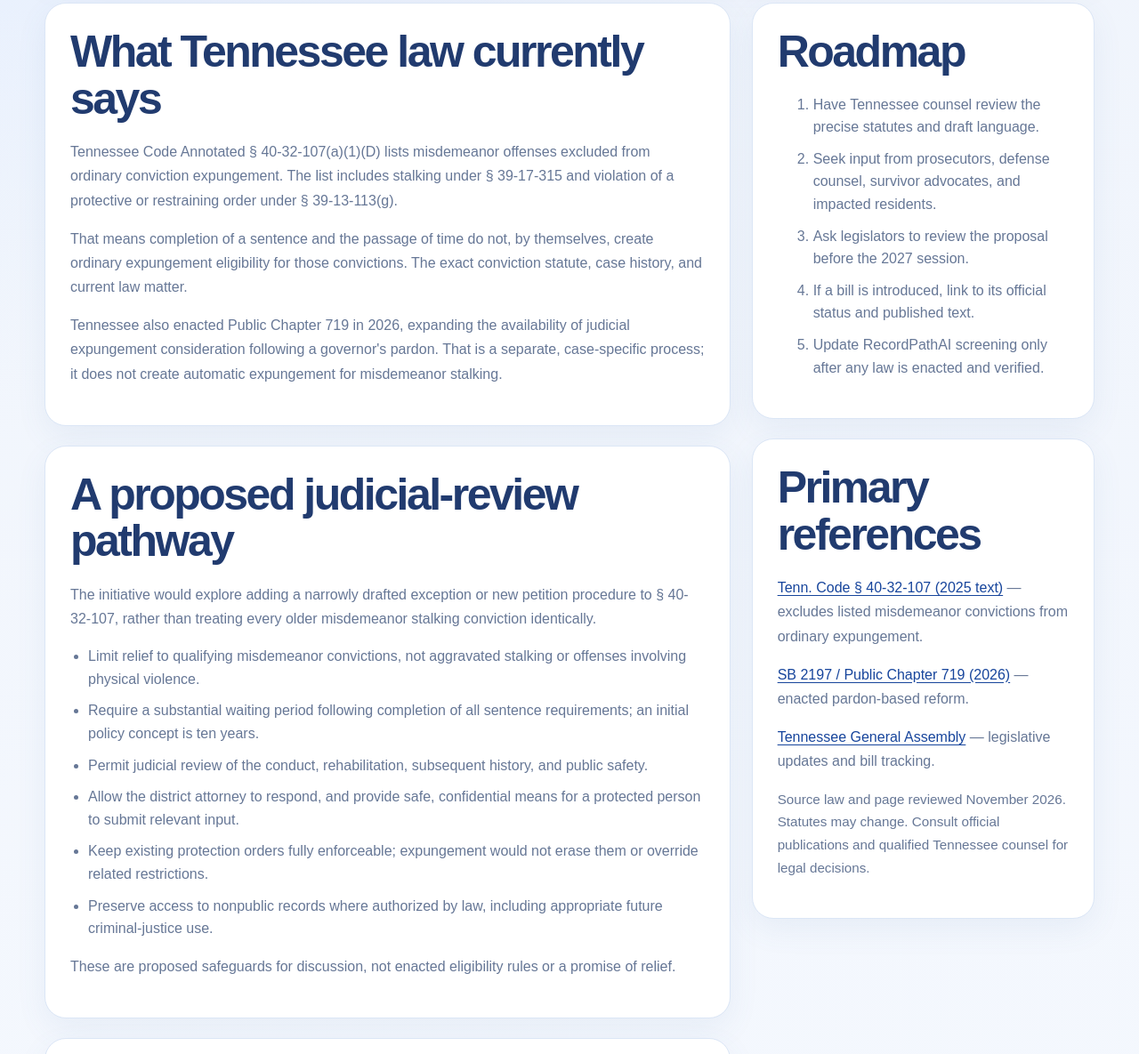
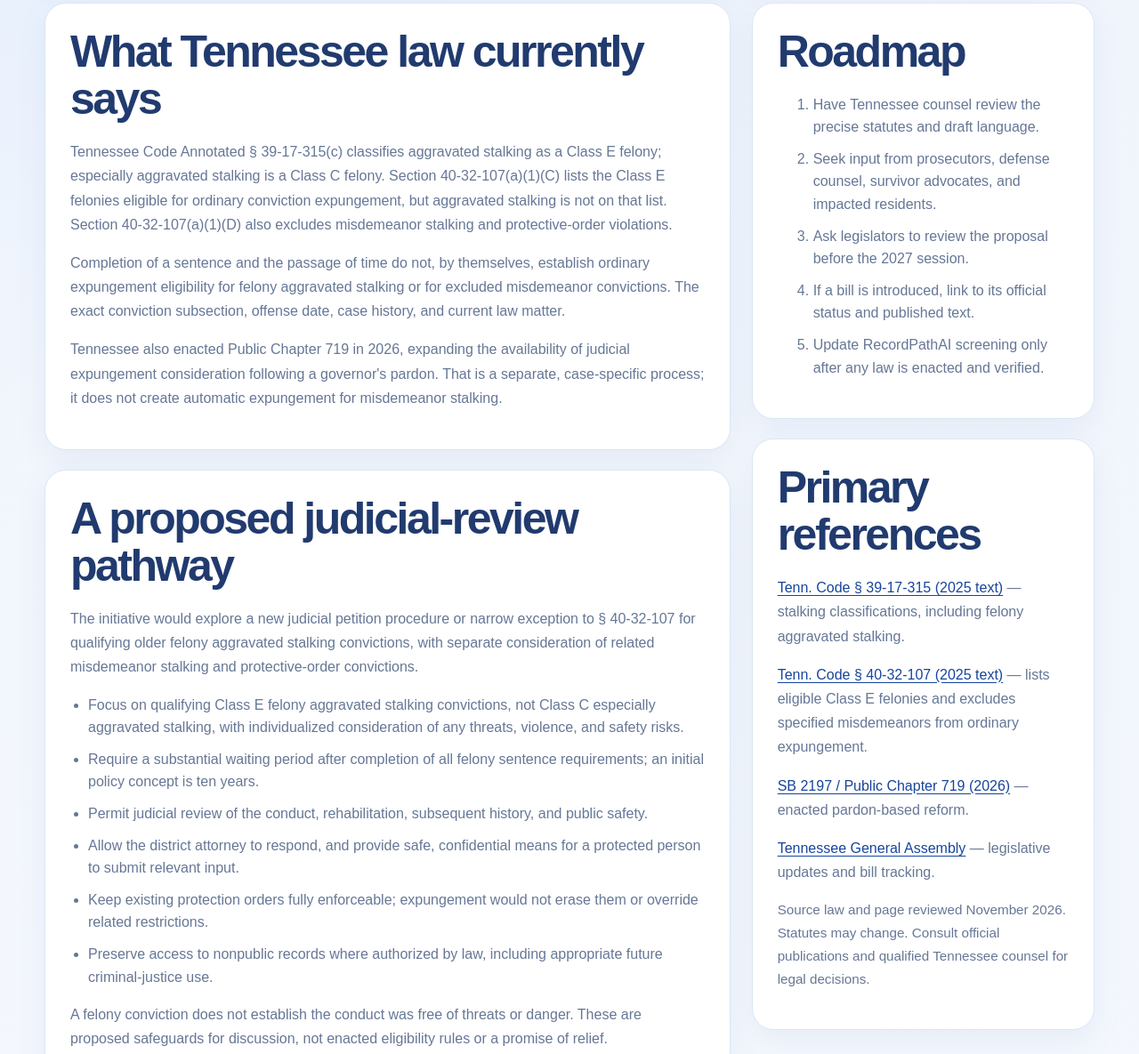
Before and after one commit to clearmyrecord/recordpathai-website, a plain HTML site: page tennessee-second-chance.html in a window 1280 px wide. Shown: the part 855-2040 px from the top of the page at 89% size. Drawn offline with Linux system fonts and the light colour scheme.

Commit message:
Refocus Tennessee Second Chance draft on felony aggravated stalking

```diff
--- a/tennessee-second-chance.html
+++ b/tennessee-second-chance.html
@@ -3,7 +3,7 @@
 <head>
 <meta charset="utf-8"><meta name="viewport" content="width=device-width,initial-scale=1">
 <title>Tennessee Second Chance Initiative | RecordPathAI</title>
-<meta name="description" content="Learn about Tennessee's misdemeanor stalking expungement exclusion, the 2026 pardon pathway, and a proposed court-reviewed second-chance reform.">
+<meta name="description" content="Learn about Tennessee's stalking conviction expungement restrictions, including Class E felony aggravated stalking, the 2026 pardon pathway, and a proposed court-reviewed second-chance reform.">
 <link rel="canonical" href="https://recordpathai.com/tennessee-second-chance.html">
 <link rel="stylesheet" href="css/styles.css">
 <style>
@@ -31,29 +31,29 @@
 <section class="page-hero"><div class="container"><div class="hero-card">
 <p class="tn-kicker">RecordPathAI • Legislative education initiative</p>
 <h1 class="page-title">Tennessee Second Chance Initiative</h1>
-<p class="page-subtitle">Exploring a carefully limited, court-reviewed expungement pathway for older misdemeanor stalking convictions while preserving protections for survivors and public safety.</p>
+<p class="page-subtitle">Exploring a carefully limited, court-reviewed expungement pathway for qualifying older felony aggravated stalking convictions, while preserving protections for survivors and public safety.</p>
 <p class="tn-state">Proposal status: Policy concept only. No bill has been introduced or enacted through this initiative.</p>
 <div class="conversion-actions"><a class="btn conversion-primary" href="#proposal">Read the proposal</a><a class="conversion-text-link" href="#current-law">Understand current law</a></div>
 </div></div></section>
 <section class="page-section"><div class="container"><div class="tn-layout">
 <div>
 <article class="tn-panel" id="current-law"><h2>What Tennessee law currently says</h2>
-<p>Tennessee Code Annotated § 40-32-107(a)(1)(D) lists misdemeanor offenses excluded from ordinary conviction expungement. The list includes stalking under § 39-17-315 and violation of a protective or restraining order under § 39-13-113(g).</p>
-<p>That means completion of a sentence and the passage of time do not, by themselves, create ordinary expungement eligibility for those convictions. The exact conviction statute, case history, and current law matter.</p>
+<p>Tennessee Code Annotated § 39-17-315(c) classifies aggravated stalking as a Class E felony; especially aggravated stalking is a Class C felony. Section 40-32-107(a)(1)(C) lists the Class E felonies eligible for ordinary conviction expungement, but aggravated stalking is not on that list. Section 40-32-107(a)(1)(D) also excludes misdemeanor stalking and protective-order violations.</p>
+<p>Completion of a sentence and the passage of time do not, by themselves, establish ordinary expungement eligibility for felony aggravated stalking or for excluded misdemeanor convictions. The exact conviction subsection, offense date, case history, and current law matter.</p>
 <p>Tennessee also enacted Public Chapter 719 in 2026, expanding the availability of judicial expungement consideration following a governor's pardon. That is a separate, case-specific process; it does not create automatic expungement for misdemeanor stalking.</p></article>
 <article class="tn-panel" id="proposal"><h2>A proposed judicial-review pathway</h2>
-<p>The initiative would explore adding a narrowly drafted exception or new petition procedure to § 40-32-107, rather than treating every older misdemeanor stalking conviction identically.</p>
+<p>The initiative would explore a new judicial petition procedure or narrow exception to § 40-32-107 for qualifying older felony aggravated stalking convictions, with separate consideration of related misdemeanor stalking and protective-order convictions.</p>
 <ul>
-<li>Limit relief to qualifying misdemeanor convictions, not aggravated stalking or offenses involving physical violence.</li>
-<li>Require a substantial waiting period following completion of all sentence requirements; an initial policy concept is ten years.</li>
+<li>Focus on qualifying Class E felony aggravated stalking convictions, not Class C especially aggravated stalking, with individualized consideration of any threats, violence, and safety risks.</li>
+<li>Require a substantial waiting period after completion of all felony sentence requirements; an initial policy concept is ten years.</li>
 <li>Permit judicial review of the conduct, rehabilitation, subsequent history, and public safety.</li>
 <li>Allow the district attorney to respond, and provide safe, confidential means for a protected person to submit relevant input.</li>
 <li>Keep existing protection orders fully enforceable; expungement would not erase them or override related restrictions.</li>
 <li>Preserve access to nonpublic records where authorized by law, including appropriate future criminal-justice use.</li>
 </ul>
-<p>These are proposed safeguards for discussion, not enacted eligibility rules or a promise of relief.</p></article>
+<p>A felony conviction does not establish the conduct was free of threats or danger. These are proposed safeguards for discussion, not enacted eligibility rules or a promise of relief.</p></article>
 <article class="tn-panel"><h2>How RecordPathAI fits</h2>
-<p>RecordPathAI can provide public legal information, distinguish current eligibility from proposed future reforms, explain official court processes, and direct people to appropriate legal help. A future Tennessee-specific screening workflow would need verified rules and testing before any automated eligibility determination or packet offering.</p>
+<p>RecordPathAI can provide public legal information, distinguish current eligibility from proposed future reforms, explain official court processes, and direct people to appropriate legal help. A future Tennessee-specific screening workflow would need verified rules and testing before any automated eligibility determination or packet offering. The product must never misclassify felony aggravated stalking as a misdemeanor.</p>
 <p>We will not label someone eligible merely because they might qualify under a future law. Sensitive case records and protected-person information should not be collected through this public policy page.</p></article>
 <article class="tn-panel"><h2>Common questions</h2>
 <h3>Can someone file under this proposal now?</h3><p>No. The proposed judicial-review pathway would require legislation. Existing expungement, pardon, and other possible relief should be assessed under current law.</p>
@@ -64,7 +64,8 @@
 <div class="tn-panel"><h2>Roadmap</h2>
 <ol><li>Have Tennessee counsel review the precise statutes and draft language.</li><li>Seek input from prosecutors, defense counsel, survivor advocates, and impacted residents.</li><li>Ask legislators to review the proposal before the 2027 session.</li><li>If a bill is introduced, link to its official status and published text.</li><li>Update RecordPathAI screening only after any law is enacted and verified.</li></ol></div>
 <div class="tn-panel tn-source-list"><h2>Primary references</h2>
-<p><a href="https://law.justia.com/codes/tennessee/title-40/chapter-32/section-40-32-107/" target="_blank" rel="noopener noreferrer">Tenn. Code § 40-32-107 (2025 text)</a> — excludes listed misdemeanor convictions from ordinary expungement.</p>
+<p><a href="https://law.justia.com/codes/tennessee/title-39/chapter-17/part-3/section-39-17-315/" target="_blank" rel="noopener noreferrer">Tenn. Code § 39-17-315 (2025 text)</a> — stalking classifications, including felony aggravated stalking.</p>
+<p><a href="https://law.justia.com/codes/tennessee/title-40/chapter-32/section-40-32-107/" target="_blank" rel="noopener noreferrer">Tenn. Code § 40-32-107 (2025 text)</a> — lists eligible Class E felonies and excludes specified misdemeanors from ordinary expungement.</p>
 <p><a href="https://wapp.capitol.tn.gov/apps/Billinfo/Default?BillNumber=SB2197&amp;ga=114" target="_blank" rel="noopener noreferrer">SB 2197 / Public Chapter 719 (2026)</a> — enacted pardon-based reform.</p>
 <p><a href="https://www.capitol.tn.gov/" target="_blank" rel="noopener noreferrer">Tennessee General Assembly</a> — legislative updates and bill tracking.</p>
 <p class="tn-footer-note">Source law and page reviewed November 2026. Statutes may change. Consult official publications and qualified Tennessee counsel for legal decisions.</p></div>
```
